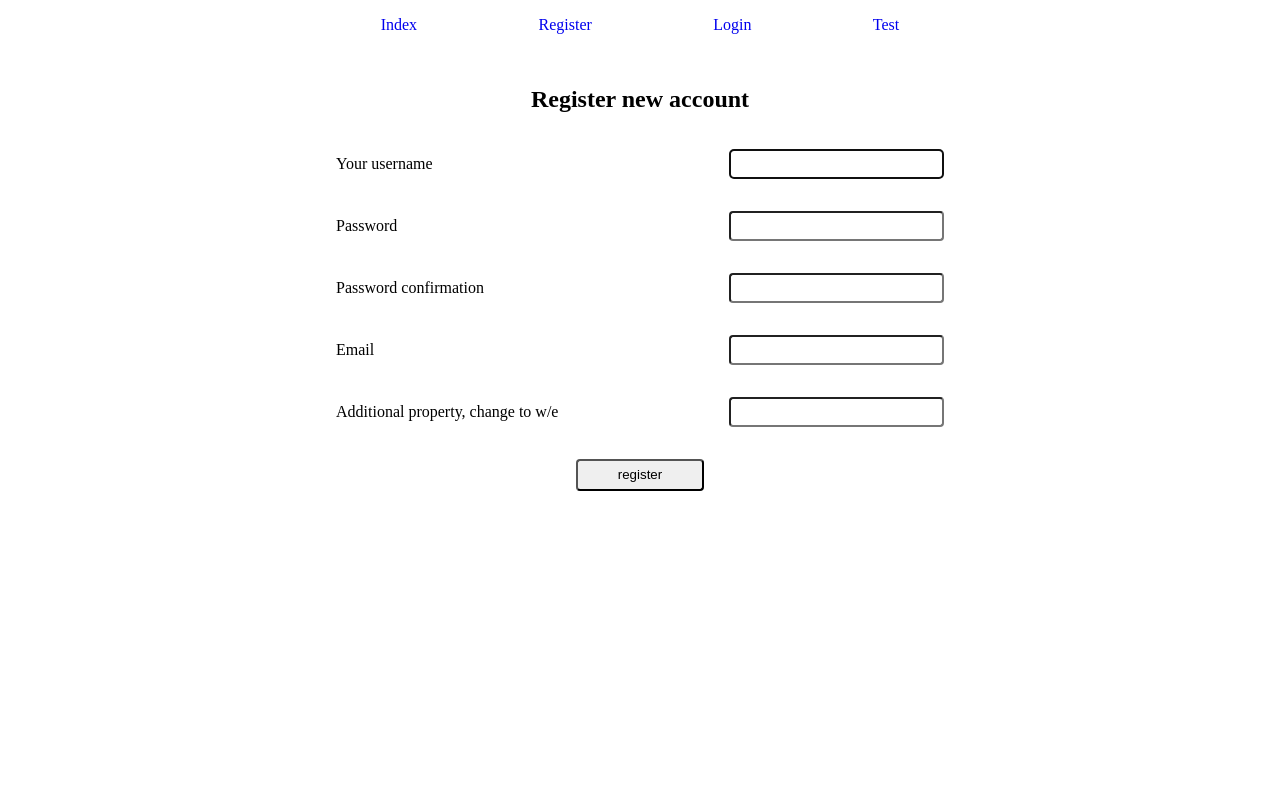
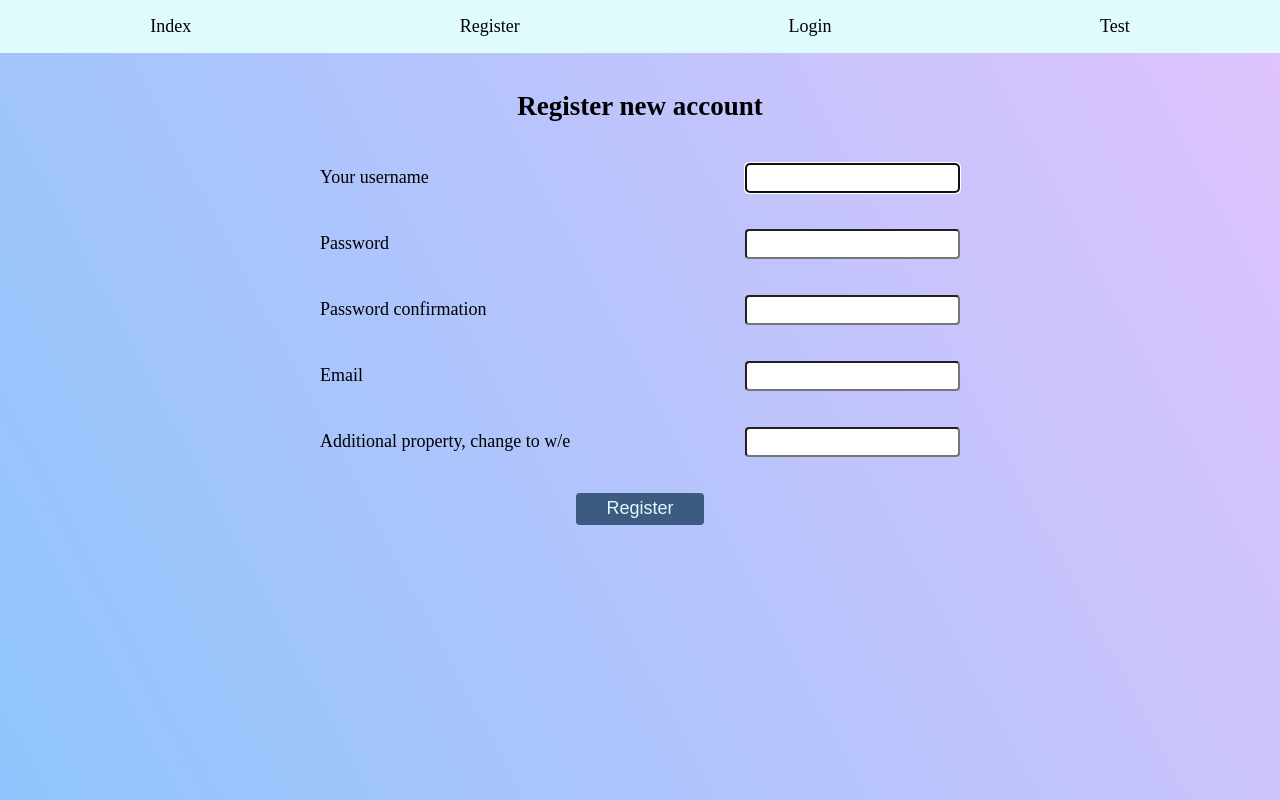
Before and after one commit to Raviraven/django-simple-authentication, a Django app: page /register in a window 1280 px wide. Run offline with Django 3.2, Linux system fonts and the light colour scheme.

Commit message:
css: styles updated

```diff
--- a/simple_authentication/authentication/static/authentication/style.css
+++ b/simple_authentication/authentication/static/authentication/style.css
@@ -1,6 +1,11 @@
 body {
-    max-width: 80vh;
-    margin: 0 auto;
+    margin: 0;
+    min-height: 100vh;
+
+    font-size: 18px;
+
+    background-color: #8EC5FC;
+    background-image: linear-gradient(62deg, #8EC5FC 0%, #E0C3FC 100%);
 }
 
 form > p > input[type="text"],
@@ -12,8 +17,8 @@ form > p > input[type="email"]
     font-size: 16px;
 }
 
-.errorlist{
-color: red;
+.errorlist {
+    color: red;
 }
 
 .form{
@@ -30,10 +35,6 @@ color: red;
     align-items: center;
 }
 
-.form__input--label{
-    font-size: 16px;
-}
-
 .form__input-group--submit{
     justify-content: center;
 }
@@ -42,10 +43,18 @@ color: red;
     min-width: 128px;
     min-height: 32px;
     border-radius: 4px;
+    font-size: 18px;
+
+    background-color: #3D5A80;
+    color: #E0FBFC;
+    border: none;
 }
 
 .main{
     padding: 16px;
+    max-width: 80vh;
+
+    margin: 0 auto;
 }
 
 .message__content{
@@ -59,9 +68,16 @@ color: red;
     justify-content: center;
 }
 
+.message__link{
+    text-decoration: none;
+    font-weight: bold;
+    color: #000000;
+}
+
 .navigation__list{
     list-style: none;
     padding: 0;
+    margin: 0;
     display: flex;
     justify-content: space-around;
 }
@@ -72,4 +88,11 @@ color: red;
 
 .navigation__link{
     text-decoration: none;
+    color: black;
+    font-size: 18px;
 }
+
+.site-header{
+    padding: 16px;
+    background-color: #E0FBFC;
+}
--- a/simple_authentication/authentication/templates/authentication/index.html
+++ b/simple_authentication/authentication/templates/authentication/index.html
@@ -14,8 +14,8 @@
         </p>
     {% else %}
         <p>
-            <a href="{% url 'authentication:login' %}"> Log in </a>, or
-            <a href="{% url 'authentication:register' %}"> register </a>if you don't have an account.
+            <a class="message__link" href="{% url 'authentication:login' %}">Log in</a>, or
+            <a class="message__link"href="{% url 'authentication:register' %}">register</a> if you don't have an account.
         </p>
     {% endif %}
         <p>
--- a/simple_authentication/authentication/templates/authentication/register.html
+++ b/simple_authentication/authentication/templates/authentication/register.html
@@ -29,7 +29,7 @@
             {{ form.some_additional_property }}
         </p>
         <p class="form__input-group form__input-group--submit">
-            <input class="form__submit" type="submit" value="register">
+            <input class="form__submit" type="submit" value="Register">
         </p>
     </form>
 {% endblock %}
```
